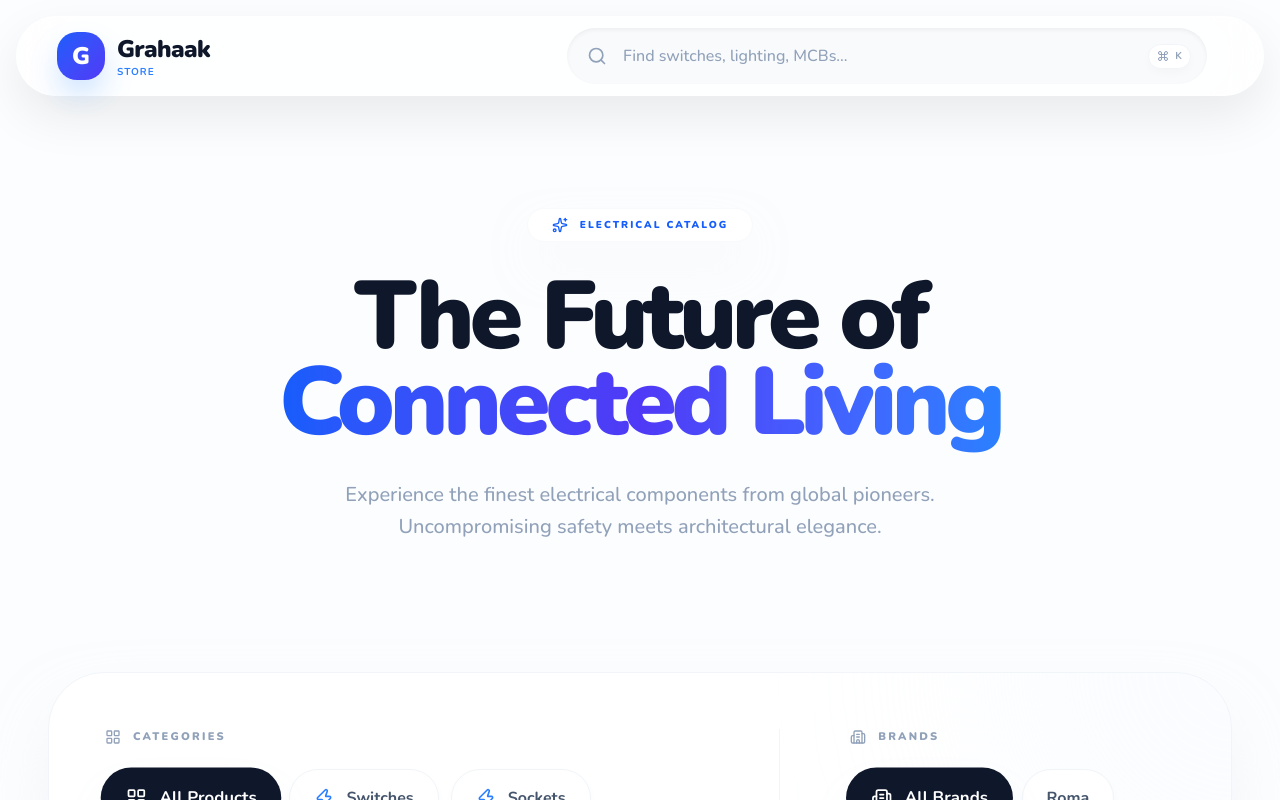
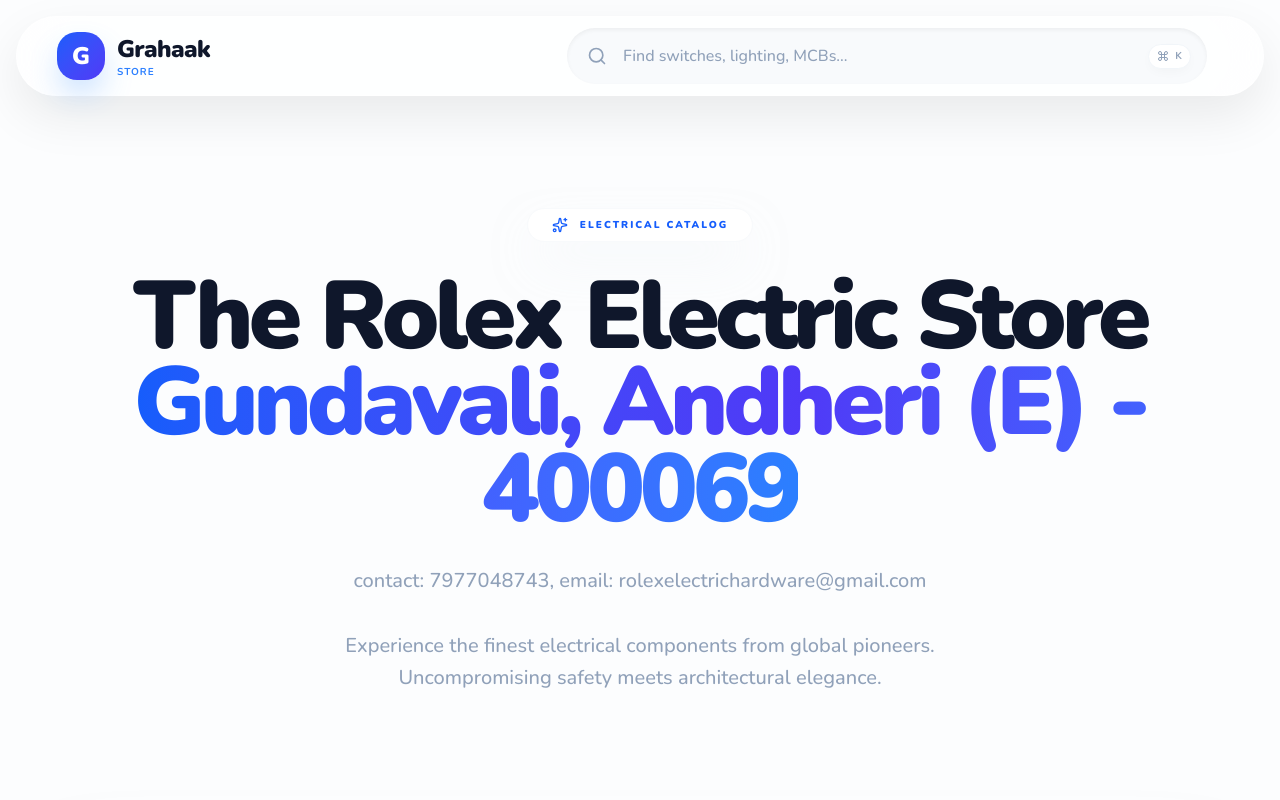
Before and after one commit to Chirag-varu/grahaak, a Next.js app: page / in a window 1280 px wide. Shown: the top 800 px of the page. Built offline with nearby package versions, Linux system fonts and the light colour scheme.

Commit message:
feat: add dynamic product detail page with WhatsApp inquiry integration

```diff
--- a/src/app/page.tsx
+++ b/src/app/page.tsx
@@ -83,9 +83,13 @@
               <span> Electrical Catalog</span>
             </div>
             <h2 className="text-4xl sm:text-5xl md:text-8xl font-black text-slate-900 tracking-tighter leading-[0.9]">
-              The Future of <br />
-              <span className="text-transparent bg-clip-text bg-gradient-to-r from-blue-600 via-indigo-600 to-blue-500">Connected Living</span>
+              The Rolex Electric Store <br />
+              <span className="text-transparent bg-clip-text bg-gradient-to-r from-blue-600 via-indigo-600 to-blue-500">Gundavali, Andheri (E) - 400069</span>
             </h2>
+            <p className="text-slate-400 max-w-2xl mx-auto text-lg md:text-xl font-medium leading-relaxed px-4">
+              contact: 7977048743,
+              email: rolexelectrichardware@gmail.com
+            </p>
             <p className="text-slate-400 max-w-2xl mx-auto text-lg md:text-xl font-medium leading-relaxed px-4">
               Experience the finest electrical components from global pioneers.
               Uncompromising safety meets architectural elegance.
--- a/src/app/product/[id]/page.tsx
+++ b/src/app/product/[id]/page.tsx
@@ -45,7 +45,7 @@
   }
 
   const handleContact = () => {
-    const phoneNumber = "+919004047858";
+    const phoneNumber = "+917977048743";
     const priceText = product.price !== undefined ? ` priced at ₹${product.price.toLocaleString('en-IN')}` : "";
     const message = encodeURIComponent(
       `Hello! I'm interested in the product: ${product.name} (ID: ${product.id})${priceText}. Could you please confirm its availability?`
```
